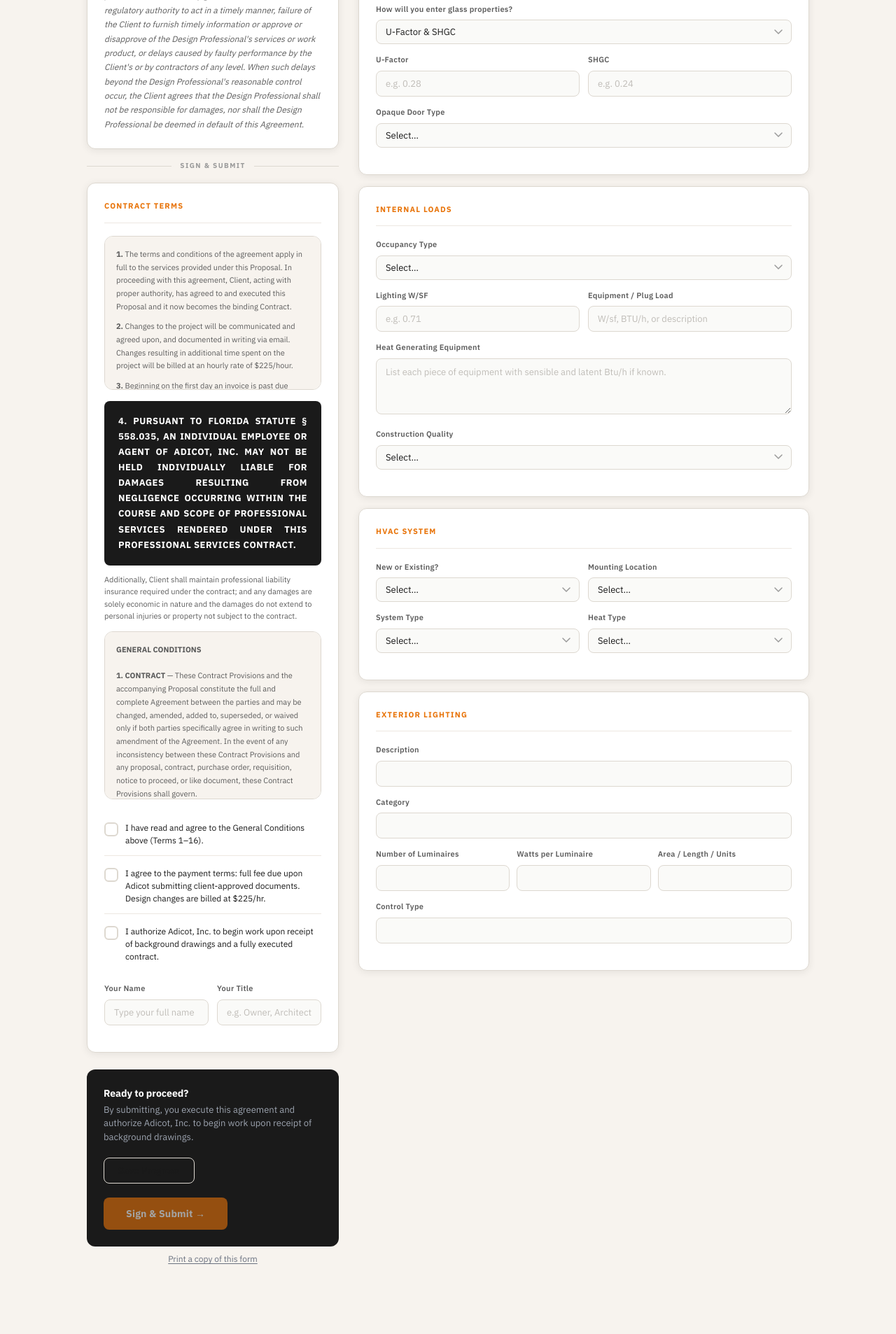
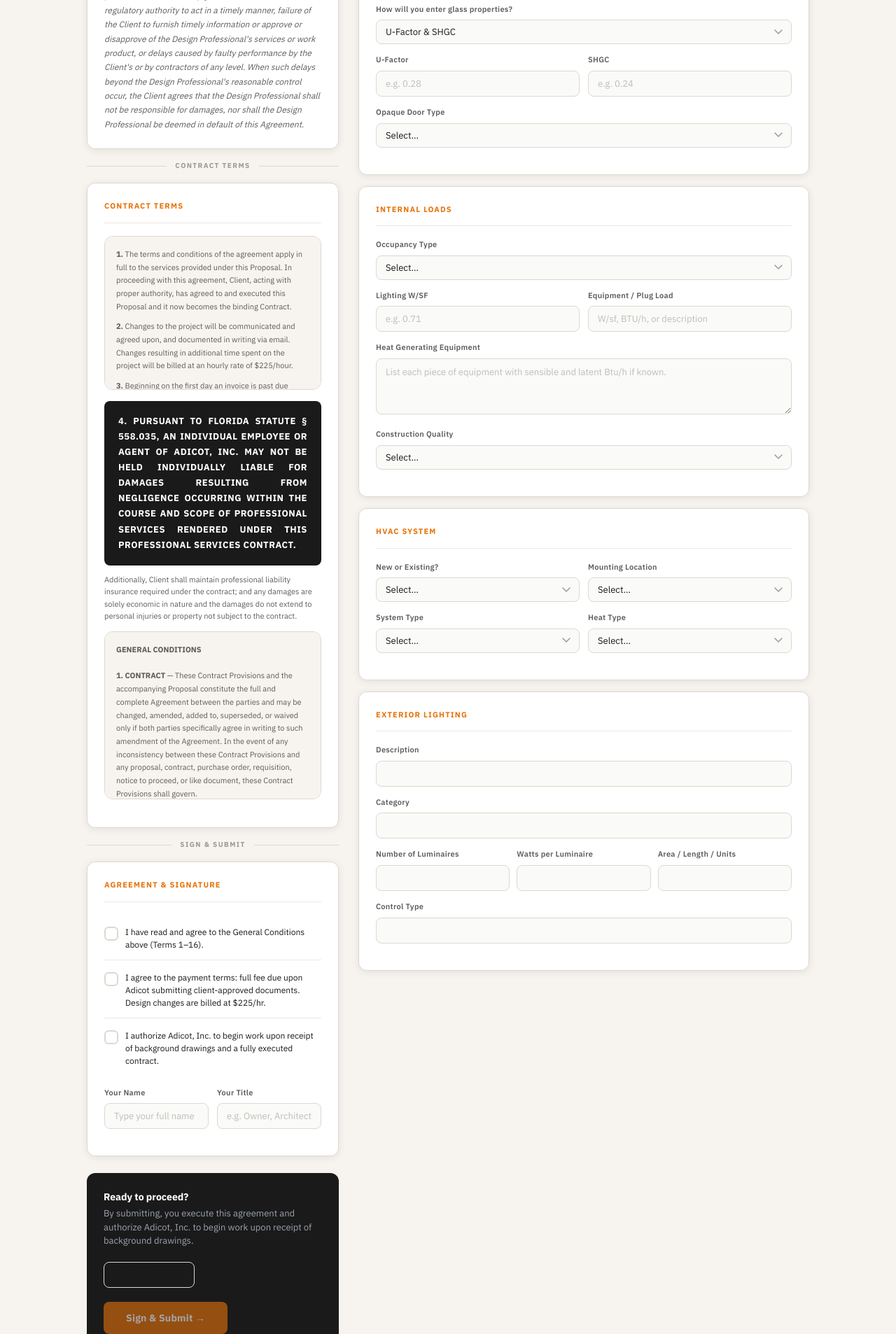
Before and after one commit to mileschoquette/adicot-Load-calc-doc, a Flask app: template templates/portal.html in a window 1280 px wide. Shown: the part 1981-3887 px from the top of the page at 70% size. Run offline with Flask 3, Linux system fonts and the light colour scheme; the template is opened without the code that fills it, so the values that code supplies are empty.

Commit message:
Keep contract legal text visible after signing, printing, and saving
The Contract Terms card (numbered terms, state liability statute,
GENERAL CONDITIONS) was wrapped in {% if not signed %}, so it vanished
from the DOM entirely once a client signed -- meaning it also never
appeared when printing or saving a signed proposal, since the print
CSS only unclamps content that's actually rendered. The legal text
now always renders read-only; only the checkboxes, signer inputs, and
Save/Sign buttons stay gated behind the unsigned state.

Co-Authored-By: Claude Sonnet 5 <noreply@anthropic.com>

```diff
--- a/templates/portal.html
+++ b/templates/portal.html
@@ -255,8 +255,7 @@ textarea.field-input{resize:vertical;min-height:80px;line-height:1.6}
       </div>
     </div>
 
-    {% if not signed %}
-    <div class="section-divider"><div class="divider-line"></div><div class="divider-label">Sign &amp; Submit</div><div class="divider-line"></div></div>
+    <div class="section-divider"><div class="divider-line"></div><div class="divider-label">Contract Terms</div><div class="divider-line"></div></div>
     <div class="card">
       <div class="card-header"><div class="card-title">Contract Terms</div></div>
 
@@ -300,6 +299,12 @@ textarea.field-input{resize:vertical;min-height:80px;line-height:1.6}
         <em>Third Parties:</em> Nothing contained in this Agreement shall create a contractual relationship with, or a cause of action in favor of, a third party against either Client or ADICOT, INC. ADICOT, INC&apos;s services hereunder are being performed solely for the benefit of Client, and no other entity shall have any claim against ADICOT, INC because of this Agreement or ADICOT, INC&apos;s performance of services hereunder.<br/><br/>
         <em>Consequential Damages:</em> Neither Client nor ADICOT, INC shall be liable to the other or shall make any claim for any incidental, indirect or consequential damages arising out of, or connected in any way to the Project or this Agreement. This mutual waiver includes, but is not limited to, damages related to loss of use, loss of profits, loss of income, loss of reputation, unrealized savings or diminution of property value and shall apply to any cause of action including negligence, strict liability, breach of contract and breach of warranty.
       </div>
+    </div>
+
+    {% if not signed %}
+    <div class="section-divider"><div class="divider-line"></div><div class="divider-label">Sign &amp; Submit</div><div class="divider-line"></div></div>
+    <div class="card">
+      <div class="card-header"><div class="card-title">Agreement &amp; Signature</div></div>
 
       <div style="padding:4px 0 12px">
         <input type="checkbox" name="agree_terms_1" id="t1-real" style="display:none">
```
